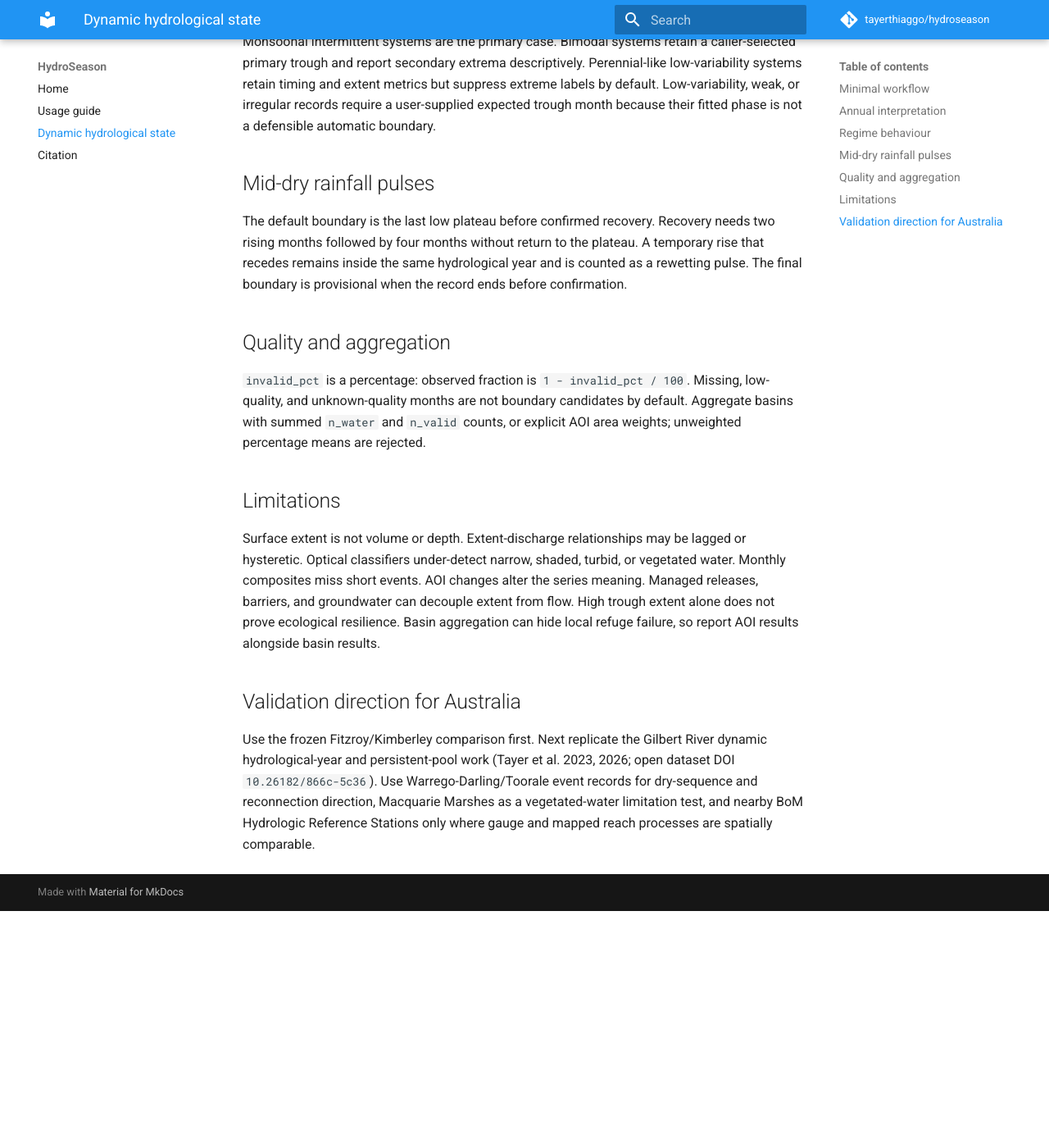
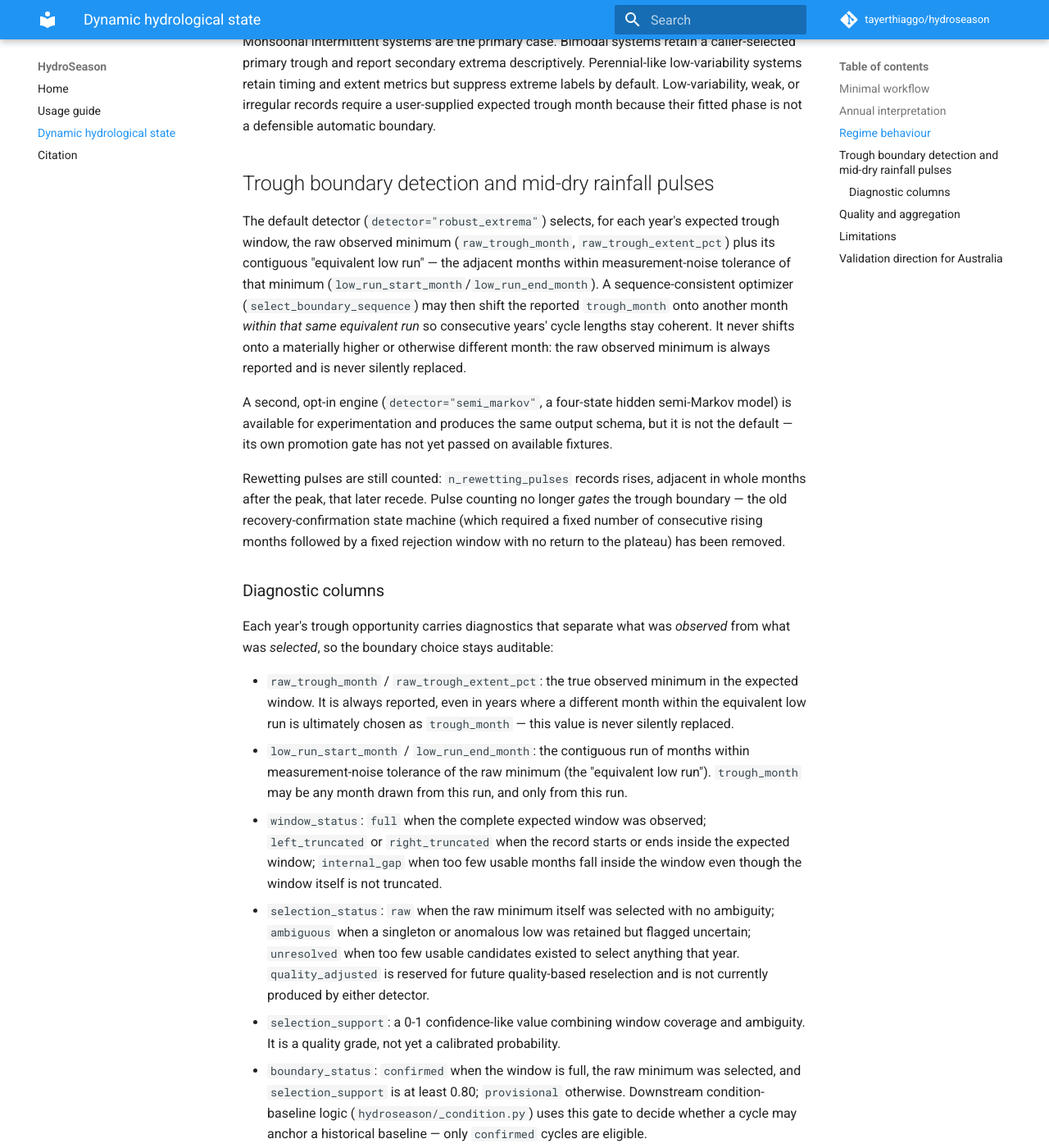
Before and after one commit to tayerthiaggo/hydroseason, an MkDocs documentation site: the page built from docs/hydrological-state.md, in a window 1280 px wide and 1400 px high, scrolled down 1050 px. Shown: the whole window at 82% size. Built offline with MkDocs 1.6.1 and Material for MkDocs 9.7.7, drawn with Linux system fonts in a browser that asks for light colours; comment, search, counter and statistics services are not loaded; before the commit the page ends 2161 px from its top, so only the background shows below that; some of the changed text lies outside the part shown.

Commit message:
docs: explain robust hydrological boundaries

````diff
--- a/docs/hydrological-state.md
+++ b/docs/hydrological-state.md
@@ -29,9 +29,76 @@ Pass `DynamicHydroYearConfig(expected_trough_month=...)` when local knowledge sh
 
 Monsoonal intermittent systems are the primary case. Bimodal systems retain a caller-selected primary trough and report secondary extrema descriptively. Perennial-like low-variability systems retain timing and extent metrics but suppress extreme labels by default. Low-variability, weak, or irregular records require a user-supplied expected trough month because their fitted phase is not a defensible automatic boundary.
 
-## Mid-dry rainfall pulses
+## Trough boundary detection and mid-dry rainfall pulses
 
-The default boundary is the last low plateau before confirmed recovery. Recovery needs two rising months followed by four months without return to the plateau. A temporary rise that recedes remains inside the same hydrological year and is counted as a rewetting pulse. The final boundary is provisional when the record ends before confirmation.
+The default detector (`detector="robust_extrema"`) selects, for each year's
+expected trough window, the raw observed minimum (`raw_trough_month`,
+`raw_trough_extent_pct`) plus its contiguous "equivalent low run" — the
+adjacent months within measurement-noise tolerance of that minimum
+(`low_run_start_month`/`low_run_end_month`). A sequence-consistent optimizer
+(`select_boundary_sequence`) may then shift the reported `trough_month` onto
+another month *within that same equivalent run* so consecutive years' cycle
+lengths stay coherent. It never shifts onto a materially higher or otherwise
+different month: the raw observed minimum is always reported and is never
+silently replaced.
+
+A second, opt-in engine (`detector="semi_markov"`, a four-state hidden
+semi-Markov model) is available for experimentation and produces the same
+output schema, but it is not the default — its own promotion gate has not yet
+passed on available fixtures.
+
+Rewetting pulses are still counted: `n_rewetting_pulses` records rises,
+adjacent in whole months after the peak, that later recede. Pulse counting no
+longer *gates* the trough boundary — the old recovery-confirmation state
+machine (which required a fixed number of consecutive rising months followed
+by a fixed rejection window with no return to the plateau) has been removed.
+
+### Diagnostic columns
+
+Each year's trough opportunity carries diagnostics that separate what was
+*observed* from what was *selected*, so the boundary choice stays auditable:
+
+- `raw_trough_month` / `raw_trough_extent_pct`: the true observed minimum in
+  the expected window. It is always reported, even in years where a different
+  month within the equivalent low run is ultimately chosen as `trough_month` —
+  this value is never silently replaced.
+- `low_run_start_month` / `low_run_end_month`: the contiguous run of months
+  within measurement-noise tolerance of the raw minimum (the "equivalent low
+  run"). `trough_month` may be any month drawn from this run, and only from
+  this run.
+- `window_status`: `full` when the complete expected window was observed;
+  `left_truncated` or `right_truncated` when the record starts or ends inside
+  the expected window; `internal_gap` when too few usable months fall inside
+  the window even though the window itself is not truncated.
+- `selection_status`: `raw` when the raw minimum itself was selected with no
+  ambiguity; `ambiguous` when a singleton or anomalous low was retained but
+  flagged uncertain; `unresolved` when too few usable candidates existed to
+  select anything that year. `quality_adjusted` is reserved for future
+  quality-based reselection and is not currently produced by either detector.
+- `selection_support`: a 0-1 confidence-like value combining window coverage
+  and ambiguity. It is a quality grade, not yet a calibrated probability.
+- `boundary_status`: `confirmed` when the window is full, the raw minimum was
+  selected, and `selection_support` is at least 0.80; `provisional` otherwise.
+  Downstream condition-baseline logic (`hydroseason/_condition.py`) uses this
+  gate to decide whether a cycle may anchor a historical baseline — only
+  `confirmed` cycles are eligible.
+- `detector` (a `DynamicHydroYearConfig` field, not an annual output column):
+  `"robust_extrema"` is the default, shipped and gated on real Fitzroy and
+  Gilbert River evidence; `"semi_markov"` is opt-in and experimental, and
+  should not be treated as ready to replace the default. Both choices produce
+  the same annual output schema.
+
+```python
+config = DynamicHydroYearConfig(
+    expected_trough_month=11,
+    detector="robust_extrema",
+)
+annual = detect_dynamic_hydrological_years(monthly, config=config)
+annual[[
+    "raw_trough_month", "trough_month", "window_status",
+    "selection_status", "selection_support", "boundary_status",
+]]
+```
 
 ## Quality and aggregation
 
````
Also changed, not shown: CHANGELOG.md (+32 -0 lines), docs/superpowers/specs/2026-07-15-hydrological-state-design.md (+27 -14 lines), 2 other files.
